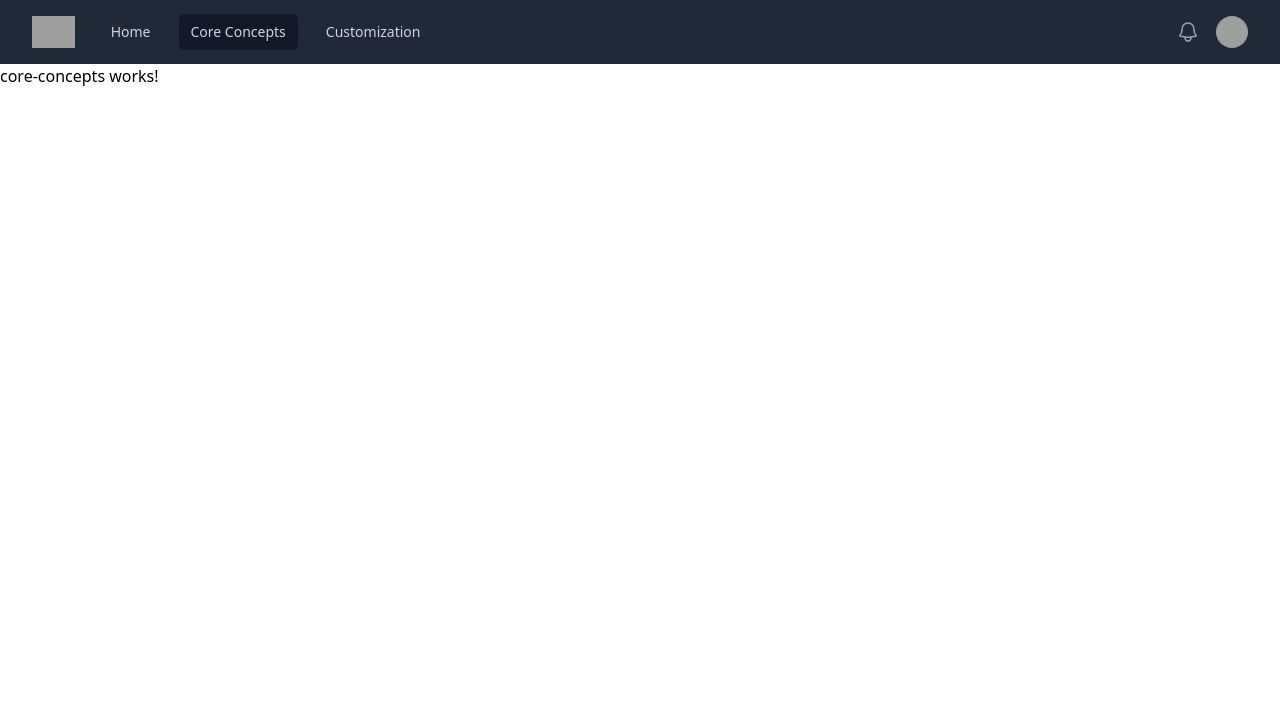
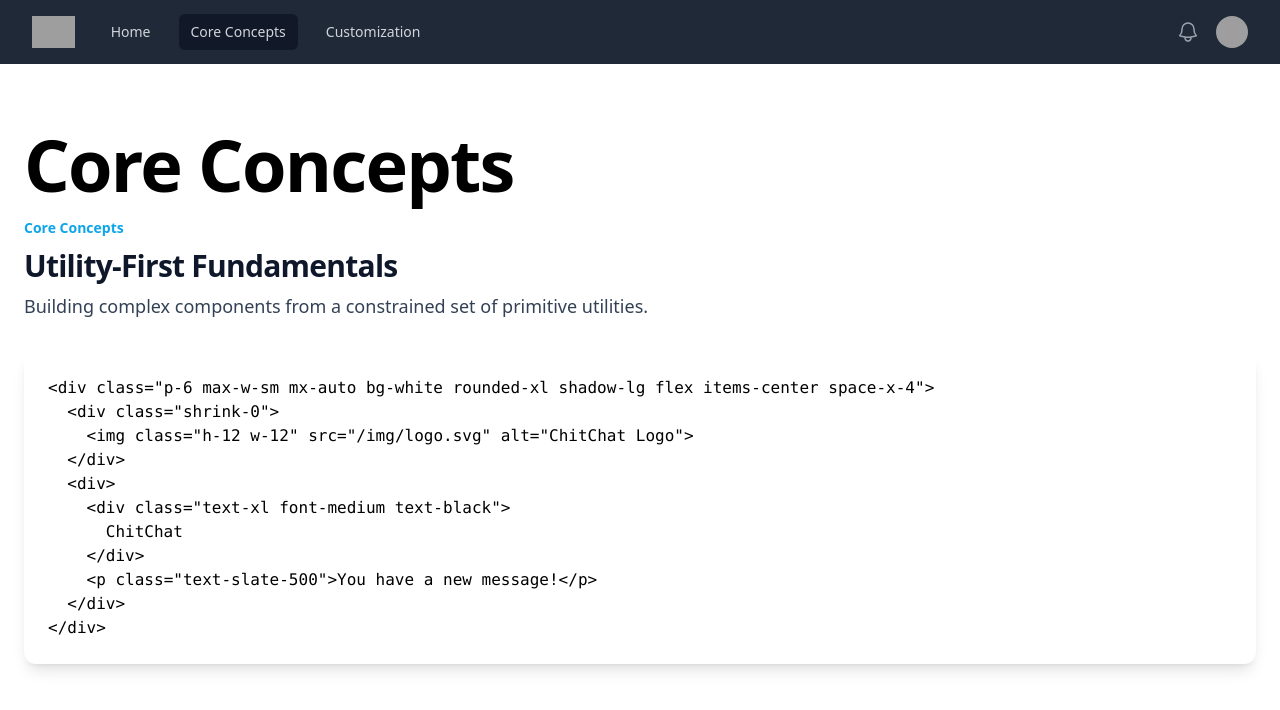
Before and after one commit to aleongit/angular_tailwind, an Angular app: page /core-concepts in a window 1280 px wide. Shown: the top 710 px of the page. Built offline with nearby package versions, Linux system fonts and the light colour scheme; grey boxes are pictures that could not be loaded.

Commit message:
feat: use prismjs in component

```diff
--- a/src/app/pages/core-concepts/core-concepts.component.html
+++ b/src/app/pages/core-concepts/core-concepts.component.html
@@ -1 +1,40 @@
-<p>core-concepts works!</p>
+<section class="bg-white dark:bg-gray-900">
+  <div class="py-8 px-4 mx-auto max-w-screen-xl lg:py-16 lg:px-6">
+    <div class="max-w-screen-sm">
+      <h1
+        class="mb-4 text-5xl tracking-tight font-extrabold lg:text-7xl text-primary-600 dark:text-primary-500"
+      >
+        Core Concepts
+      </h1>
+    </div>
+    <header id="header" class="relative z-20">
+      <div>
+        <p
+          class="mb-2 text-sm leading-6 font-semibold text-sky-500 dark:text-sky-400"
+        >
+          Core Concepts
+        </p>
+        <div class="flex items-center">
+          <h1
+            class="inline-block text-2xl sm:text-3xl font-extrabold text-slate-900 tracking-tight dark:text-slate-200"
+          >
+            Utility-First Fundamentals
+          </h1>
+        </div>
+      </div>
+      <p class="mt-2 text-lg text-slate-700 dark:text-slate-400">
+        Building complex components from a constrained set of primitive
+        utilities.
+      </p>
+    </header>
+
+    <div
+      id="content-wrapper"
+      class="relative z-20 prose prose-slate mt-8 dark:prose-dark"
+    >
+      <pre class="p-6 mx-auto bg-white rounded-xl shadow-lg flex items-center space-x-4">
+        <code class="language-html">{{code}}</code>
+    </pre>
+    </div>
+  </div>
+</section>
```
